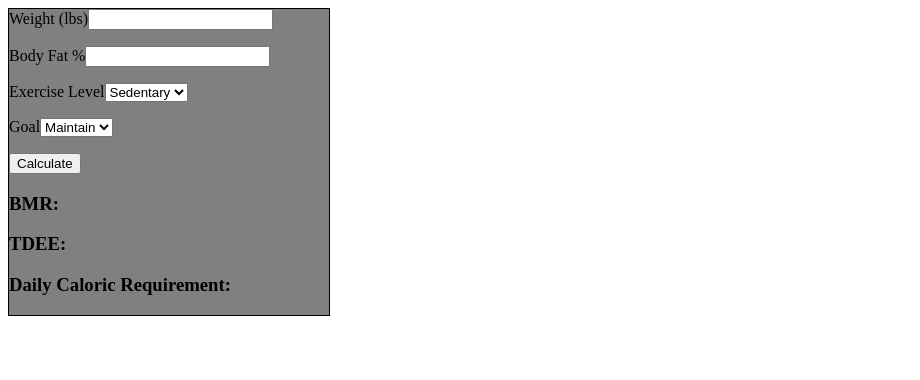
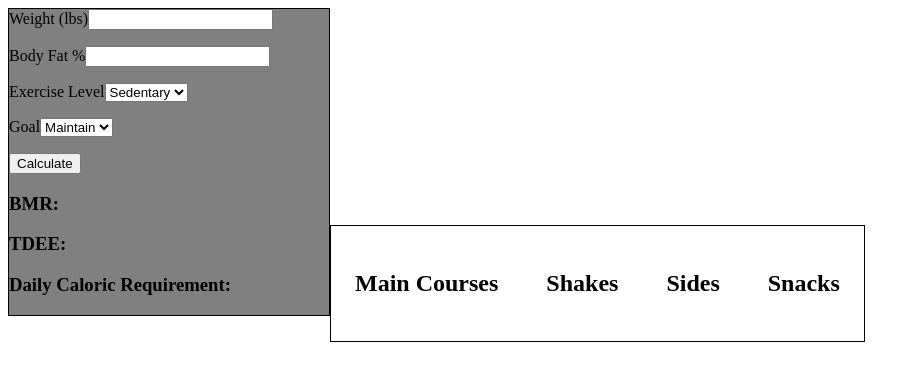
Before and after one commit to patriot898/Macros, a React app: page / in a window 1280 px wide. Shown: the top 380 px of the page, without its empty margins (0-920 px from the left). Built offline with nearby package versions, Linux system fonts and the light colour scheme; no server answers; the HTML template or start-up script is replaced by a standard one.

Commit message:
Create Food Display Template

```diff
--- a/client/src/components/App.jsx
+++ b/client/src/components/App.jsx
@@ -1,6 +1,7 @@
 import React from 'react';
+import $ from 'jquery';
 import TdeeCalculator from './TdeeCalculator.jsx';
-import $ from 'jquery';
+import FoodDisplay from './FoodDisplay.jsx';
 
 class App extends React.Component {
   constructor(props) {
@@ -40,6 +41,7 @@ class App extends React.Component {
       <div>
         <TdeeCalculator updateCalories={this.updateCalories.bind(this)}
         dailyCalories={this.state.dailyCalories}/>
+        <FoodDisplay />
       </div>
     )
   }
--- a/client/src/components/FoodDisplay.jsx
+++ b/client/src/components/FoodDisplay.jsx
@@ -1,7 +1,47 @@
 import React from 'react';
 import styled from 'styled-components';
+
+// const checkRecipe = (recipe, type) => {
+//   if (recipe.)
+// }
 
 const Wrapper = styled.div`
   border: thin solid black;
   width: fit-content;
+  display: inline-block;
 `;
+
+const Header = styled.h2`
+
+`;
+
+const DisplayBlock = styled.div`
+  display: inline-block;
+  padding: 1.5em;
+`
+
+
+
+const FoodDisplay = ( {recipes} ) => {
+  return (
+    <Wrapper>
+      <DisplayBlock>
+        <Header id="mains">Main Courses</Header>
+        {/* {recipes.map((recipe) => )} */}
+
+      </DisplayBlock>
+      <DisplayBlock>
+        <Header id="shakes">Shakes</Header>
+      </DisplayBlock>
+      <DisplayBlock>
+        <Header id="sides">Sides</Header>
+      </DisplayBlock>
+      <DisplayBlock>
+        <Header id="snacks">Snacks</Header>
+      </DisplayBlock>
+    </Wrapper>
+
+  )
+}
+
+export default FoodDisplay;
--- a/client/src/components/TdeeCalculator.jsx
+++ b/client/src/components/TdeeCalculator.jsx
@@ -5,6 +5,7 @@ const Wrapper = styled.div`
   border: thin solid black;
   background: grey;
   width: fit-content;
+  display: inline-block;
 `;
 
 const InputContainer = styled.div`
@@ -85,11 +86,11 @@ class TdeeCalculator extends React.Component {
           <InputContainer>
             <InputLabel>Exercise Level</InputLabel>
             <Dropdown onChange={this.handleChange.bind(this)} id="exerciseLevel">
-              <option value="1.2">Sedentary</option>
-              <option value="1.375">Light</option>
-              <option value="1.55">Moderate</option>
-              <option value="1.725">Heavy</option>
-              <option value="1.9">Athletic</option>
+              <option value="1.1">Sedentary</option>
+              <option value="1.3">Light</option>
+              <option value="1.4">Moderate</option>
+              <option value="1.5">Heavy</option>
+              <option value="1.7">Athletic</option>
             </Dropdown>
           </InputContainer>
           <InputContainer>
--- a/database/index.js
+++ b/database/index.js
@@ -1,3 +1,3 @@
 const mongoose = require('mongoose');
 
-mongoose.connect('mongodb://localhost:27017/mealPlanner', {useNewUrlParser: true});
+mongoose.connect('mongodb://localhost:27017/mealPlanner', { useNewUrlParser: true });
```
